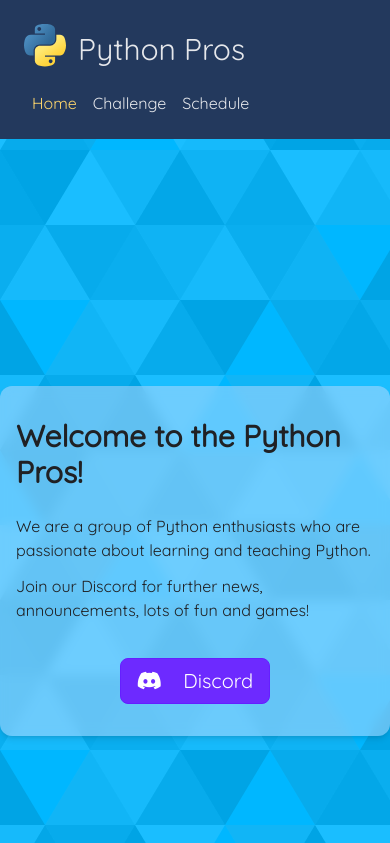
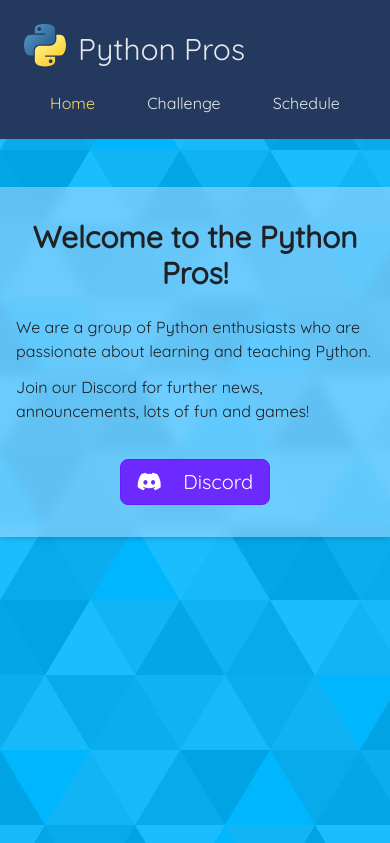
Before and after one commit to You-now-Who/Python-Pros, a plain HTML site: page index.html in a window 390 px wide. Shown: the top 843 px of the page. Drawn offline with nearby package versions, Linux system fonts and the light colour scheme.

Commit message:
Fixed navbar and home page for mobile view

```diff
--- a/index.html
+++ b/index.html
@@ -28,34 +28,34 @@
     }
 </style>
 
-<body class="font-quicksand bg-[#202124]" style="background-image: url(./static/bg.svg);">
+<body class="h-screen overflow-y-hidden font-quicksand bg-[#202124]" style="background-image: url(./static/bg.svg);">
     <header class="text-gray-200 body-font bg-[#23395d]">
-        <div class="container px-6 block md:flex py-6 md:py-3 flex-column md:flex-row tems-center md:justify-between">
+        <div class="container px-6 block md:flex py-6 md:py-3 flex-column md:flex-row tems-center justify-around md:justify-between">
             <a class="flex title-font font-medium items-center mb-4 md:mb-0 cursor-pointer" href="#">
                 <img src="./static/logo.svg" width="42" height="42" />
                 <p class="ml-3 text-3xl md:text-2xl">Python Pros</p>
             </a>
-            <nav class="ml-auto flex flex-row md:flex-wrap items-center">
-                <a class="mx-2 text-[#fcd56c]" href="#">
-                    <i class="fa-solid fa-house mr-2 hidden md:inline-block md:mr-0"></i>
+            <nav class="ml-auto flex flex-row md:flex-wrap items-center justify-around">
+                <a class="mx-0 md:mx-3 text-[#fcd56c]" href="#">
+                    <i class="fa-solid fa-house hidden md:inline-block md:mr-1"></i>
                     Home
                 </a>
-                <a class="mx-2 hover:text-[#fcd56c]" href="./challenge/">
-                    <i class="fa-solid fa-shield-halved mr-2 hidden md:inline-block md:mr-0"></i>
+                <a class="mx-0 md:mx-3 hover:text-[#fcd56c]" href="./challenge/">
+                    <i class="fa-solid fa-shield-halved hidden md:inline-block md:mr-1"></i>
                     Challenge
                 </a>
-                <a class="mx-2 hover:text-[#fcd56c]" href="./schedule/">
-                    <i class="fa-regular fa-calendar-check mr-2 hidden md:inline-block md:mr-0"></i>
+                <a class="mx-0 md:mx-3 hover:text-[#fcd56c]" href="./schedule/">
+                    <i class="fa-regular fa-calendar-check hidden md:inline-block md:mr-1"></i>
                     Schedule
                 </a>
             </nav>
         </div>
     </header>
 
-    <div class="grid min-h-screen place-items-center text-grey-900">
+    <div class="h-full mt-12 md:grid md:place-items-center text-grey-900">
         <div style="backdrop-filter: blur(6px);"
-            class="bg-blue-200 bg-opacity-50 w-full md:w-[540px] lg:w-1/2 rounded-xl flex flex-col justify-between align-center px-4 md:px-6 py-8 z-20 shadow-md hover:shadow-xl">
-            <h1 class="text-[#202124] text-3xl md:text-5xl font-semibold mb-6">
+            class="bg-blue-200 bg-opacity-50 w-full md:w-[540px] lg:w-1/2 md:rounded-xl flex flex-col justify-between align-center px-4 md:px-6 py-8 z-20 shadow-md hover:shadow-xl">
+            <h1 class="text-[#202124] text-3xl font-semibold mb-6 text-center">
                 Welcome to the Python Pros!
             </h1>
             <p class="text-[#202124] text-md md:text-xl mb-3">
```
Also changed, not shown: challenge/index.html (+8 -8 lines), schedule/index.html (+8 -8 lines).
